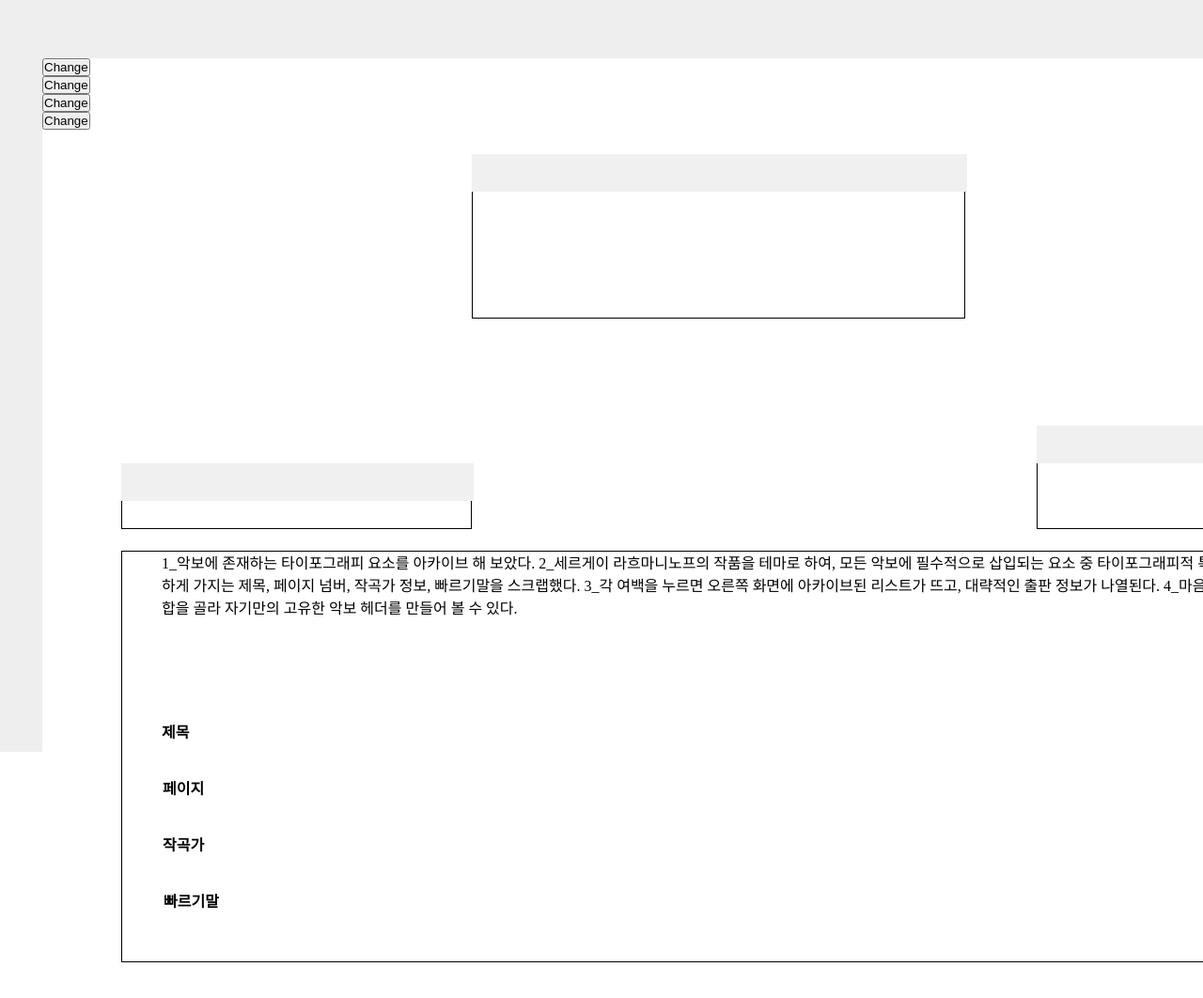
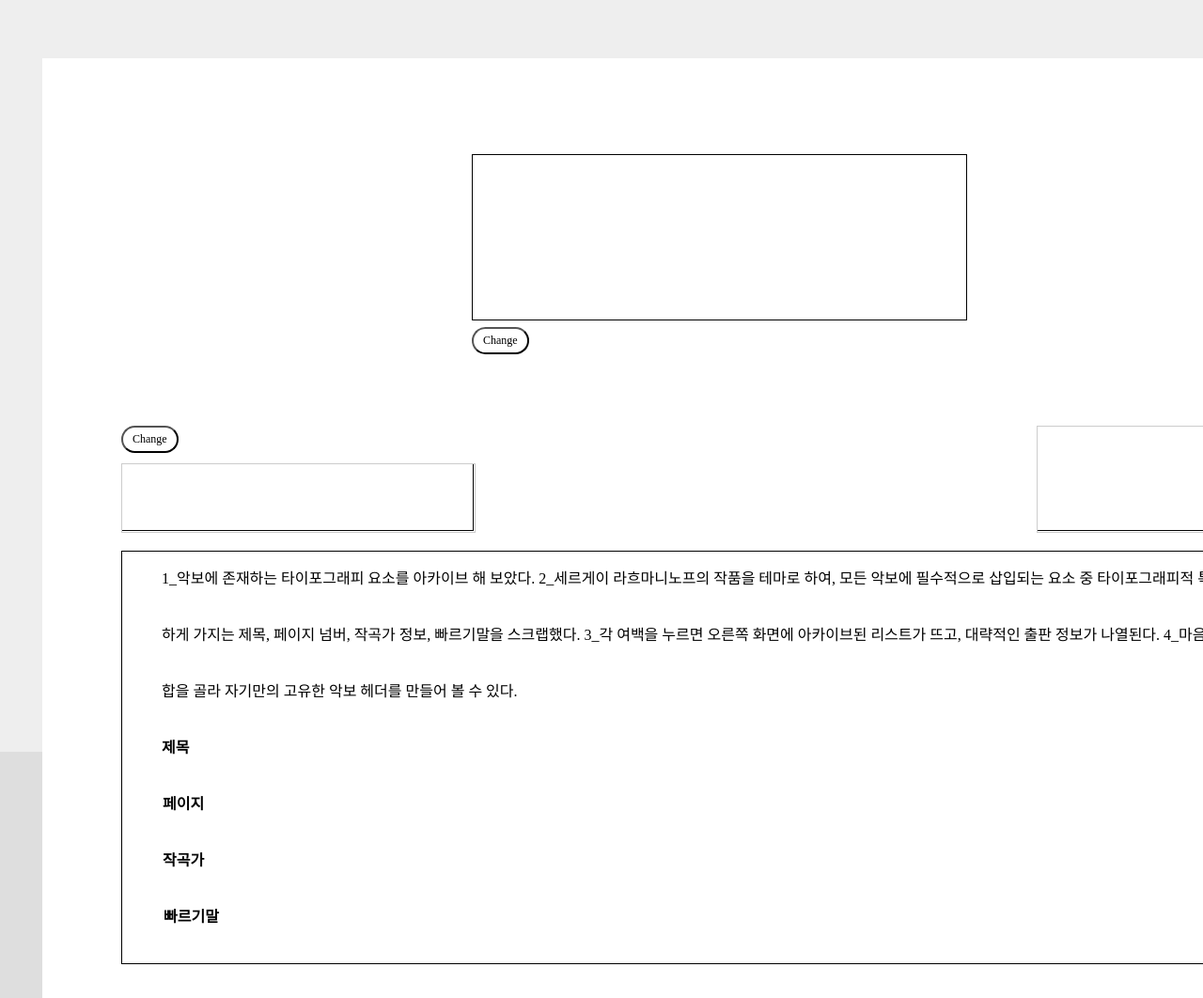
Before and after one commit to Eskra-Kaen/Rachtypo, a plain HTML site: page index.html in a window 1280 px wide. Shown: the top 1062 px of the page at 94% size. Drawn offline with Linux system fonts and the light colour scheme.

Commit message:
Update style.css

```diff
--- a/style.css
+++ b/style.css
@@ -1,52 +1,115 @@
-* {
-  margin: 0;
-  padding: 0;
-  box-sizing: border-box;
+body {
+  background-color: #dedede;
+  font-size: 16px;
+  font-family: Pretendard;
+  line-height: 60px;
+  word-wrap: break-word"
 }
 
-body {
-  width: 100vw;
-  height: 100vh;
+bonmun {
+  font-weight: 400;
 }
 
-.container {
-  display: flex;
-  justify-content: space-between;
-  align-items: center;
-  height: 100vh;
-  padding: 20px;
+
+.containert {
+  width: 175px;
+  height: 60px;
+  overflow: hidden; /* 넘치는 부분을 숨김 */
+  position: relative; /* 자식 요소에 상대적 위치를 지정 */
+  vertical-align: middle;
 }
-
-.buttons {
-  display: flex;
-  flex-direction: column;
-  gap: 20px;
+.containerp {
+  border: 1px solid #ccc;
+  width: 50px;
+  height: 50px;
 }
-
-.button {
-  background-color: black;
-  cursor: pointer;
+.containerc {
+  border: 1px solid #ccc;
+  width: 290px; height: 110px;
 }
-
-.display-area {
-  flex-grow: 1;
-  display: flex;
-  justify-content: center;
-  align-items: center;
-}
-
-.image-container {
-  background-color: #f0f0f0;
-  overflow-y: auto;
-  display: flex;
-  flex-direction: column;
-  align-items: center;
-  padding: 20px;
+.containerm {
+  border: 1px solid #ccc;
+  width: 373px; height: 70px;
 }
 
 .image-container img {
-  max-width: 100%;
-  height: auto;
-  margin-bottom: 20px;
+  width: 100%;
+  height: 100%;
+  object-fit: cover; /* 이미지가 컨테이너에 맞게 잘려서 들어감 */
+  position: absolute; /* 이미지를 컨테이너에 고정 */
+  top: 0;
+  left: 0;
+}
+
+.description-container {
+  margin-top: 10px;
+  font-size: 14px;
+}
+
+button1:hover {
   cursor: pointer;
+  transition: background-color 0.5s, color 0.5s;
 }
+
+button2:hover {
+  cursor: pointer;
+  transition: background-color 0.5s, color 0.5s;
+}
+
+button3:hover {
+  cursor: pointer;
+  transition: background-color 0.5s, color 0.5s;
+}
+
+button4:hover {
+  cursor: pointer;
+  transition: background-color 0.5s, color 0.5s;
+}
+
+.round1 button {
+  padding: 5px 10px;
+  left: 457px; top: 286px; position: absolute;
+  display: inline-block;
+  font-family: Pretendard;
+  font-size: 12px;
+  outline: none;
+  color: black;
+  border-radius: 40px;
+  background: white;
+}
+
+.round2 button {
+  padding: 5px 10px;
+  left: 84px; top: 391px; position: absolute;
+  display: inline-block;
+  font-family: Pretendard;
+  font-size: 12px;
+  outline: none;
+  color: black;
+  background: white;
+  border-radius: 40px;
+}
+
+.round3 button {
+  padding: 5px 10px;
+  left: 1287px; top: 355px; position: absolute;
+  display: inline-block;
+  font-family: Pretendard;
+  font-size: 12px;
+  outline: none;
+  color: black;
+  background: white;
+  border-radius: 40px;
+}
+
+.round4 button {
+  padding: 5px 10px;
+  left: 1290px; top: 162px; position: absolute;
+  display: inline-block;
+  font-family: Pretendard;
+  font-size: 12px;
+  outline: none;
+  color: black;
+  background: white;
+  border-radius: 40px;
+}
```
